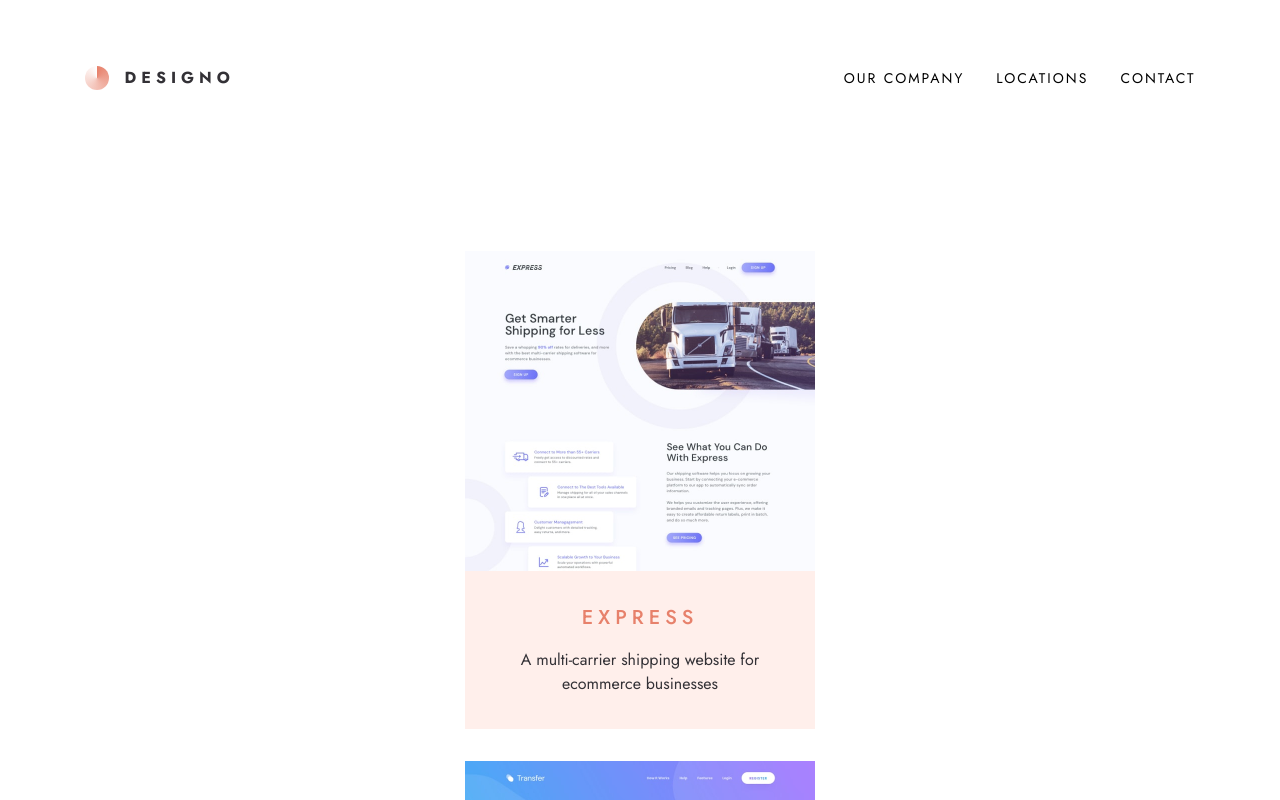
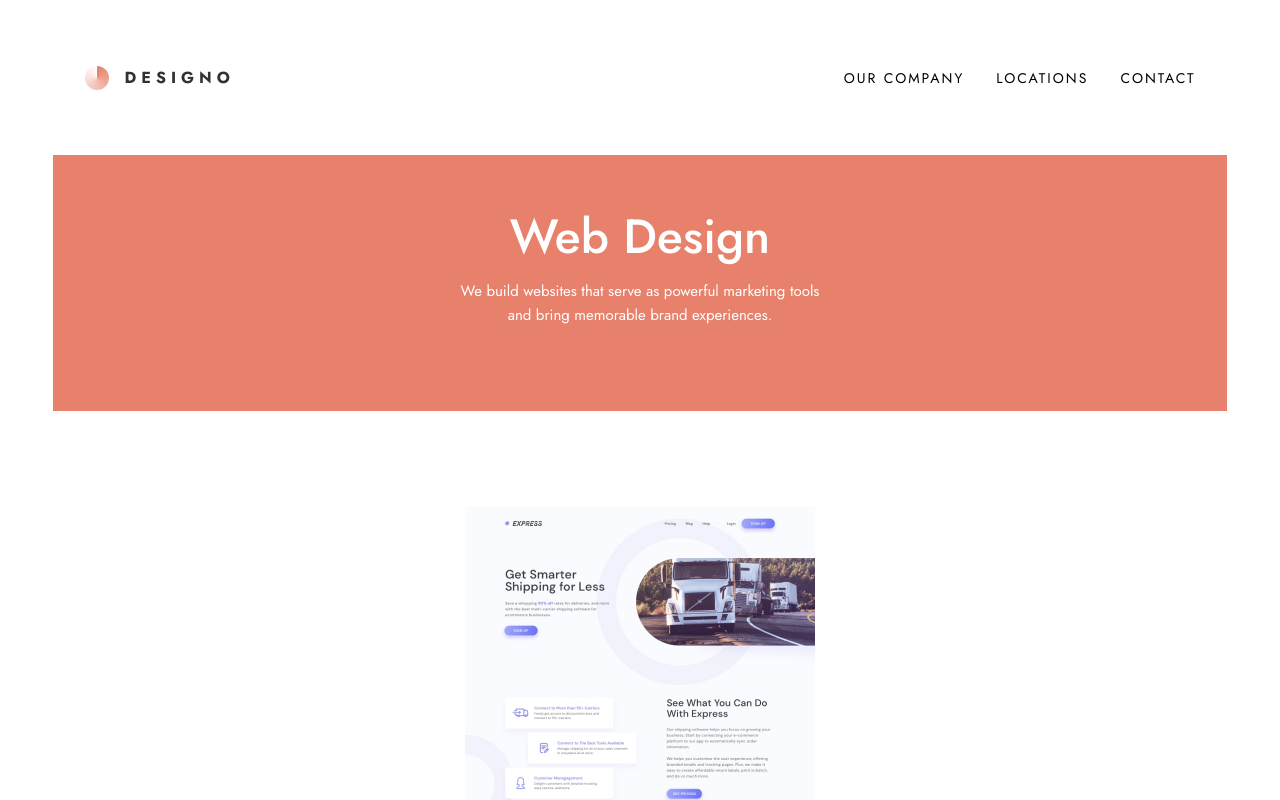
Before and after one commit to SebastienStordeur/Designo, a Next.js app: page /web-design in a window 1280 px wide. Shown: the top 800 px of the page. Built offline with nearby package versions, Linux system fonts and the light colour scheme.

Commit message:
subheader component

```diff
--- a/components/Blocks/Block.jsx
+++ b/components/Blocks/Block.jsx
@@ -5,6 +5,7 @@ const Block = (props) => {
   return (
     <article className="px-6 mt-20 md:mt-[120px] lg:mt-40 text-center md:flex md:text-left md:items-center md:px-10 lg:block lg:text-center xl:max-w-[1111px] lg:px-0 lg:mx-auto">
       <div className="overflow-hidden w-52 h-52 relative m-auto md:mr-12">
+        <div className="absolute rounded-full w-full h-full bg-peach bg-opacity-20"></div>
         <Image
           src={props.data.image}
           alt={`${props.data.title} illustration`}
--- /dev/null
+++ b/components/SubHeader/DesignsHeader.jsx
@@ -0,0 +1,16 @@
+import React from "react";
+
+const DesignsHeader = (props) => {
+  return (
+    <section className="w-11/12 h-64 pt-16 bg-peach mx-auto">
+      <h1 className="text-white text-5xl leading-9 text-center font-medium">
+        {props.title}
+      </h1>
+      <p className="mt-6 w-96 mx-auto text-center text-white leading-6 text-[15px]">
+        {props.description}
+      </p>
+    </section>
+  );
+};
+
+export default DesignsHeader;
--- a/components/SubHeader/SubHeader.jsx
+++ b/components/SubHeader/SubHeader.jsx
@@ -14,7 +14,7 @@ const SubHeader = () => {
         out more about our services.
       </p>
       <Button>Learn More</Button>
-      <div className="relative w-full h-[432px] scale-[2] mt-32">
+      <div className="relative  w-72 h-[432px] scale-[2] mt-32">
         <Image
           src="/assets/home/desktop/image-hero-phone.png"
           alt=""
--- a/pages/web-design/index.js
+++ b/pages/web-design/index.js
@@ -1,12 +1,18 @@
 import React from "react";
 import Footer from "../../components/Footer/Footer";
 import Header from "../../components/Header/Header";
+import DesignsHeader from "../../components/SubHeader/DesignsHeader";
 import WebSection from "../../components/WebDesign/WebSection";
 
 const index = () => {
   return (
     <React.Fragment>
       <Header />
+      <DesignsHeader
+        title="Web Design"
+        description="We build websites that serve as powerful marketing tools
+        and bring memorable brand experiences."
+      />
       <WebSection />
       <Footer />
     </React.Fragment>
```
